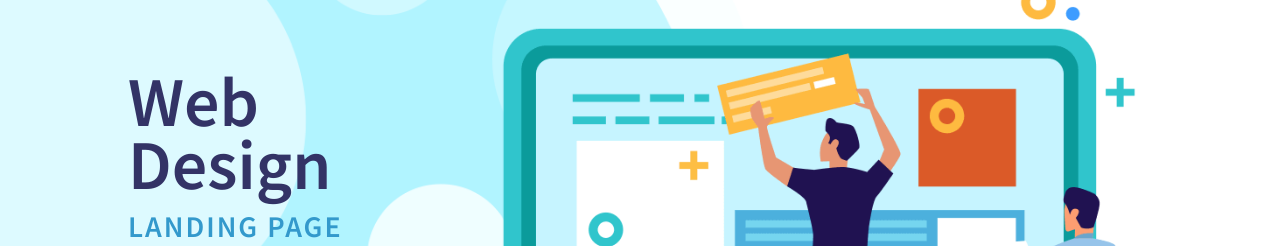
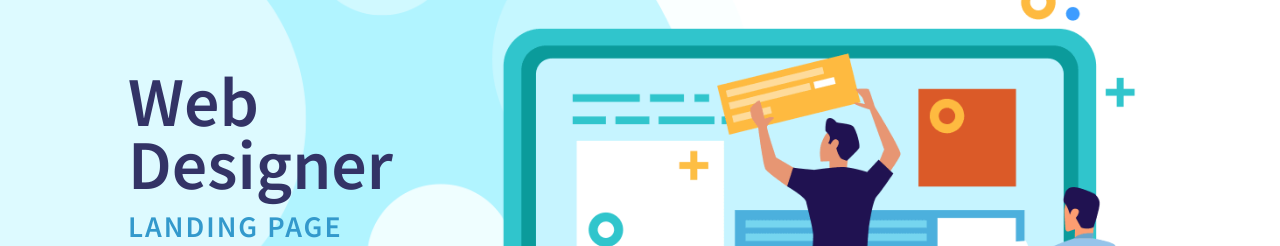
Before and after one commit to rafajmendes/modulo-handson.github.io, a plain HTML site: page index.html in a window 1280 px wide. Shown: the part 192-438 px from the top of the page. Drawn offline with Linux system fonts and the light colour scheme.

Commit message:
Update index.html

```diff
--- a/index.html
+++ b/index.html
@@ -50,7 +50,7 @@
     <section class="row sobre-web-design">
       <!--Conteudo do texto -->
       <article>
-        <h1>Web Design</h1>
+        <h1>Web Designer</h1>
         <h2>Landing Page</h2>
         <p>
           Lorem Ipsum é simplesmente uma simulação de texto da indústria tipográfica e de impressos, e vem sendo
```
